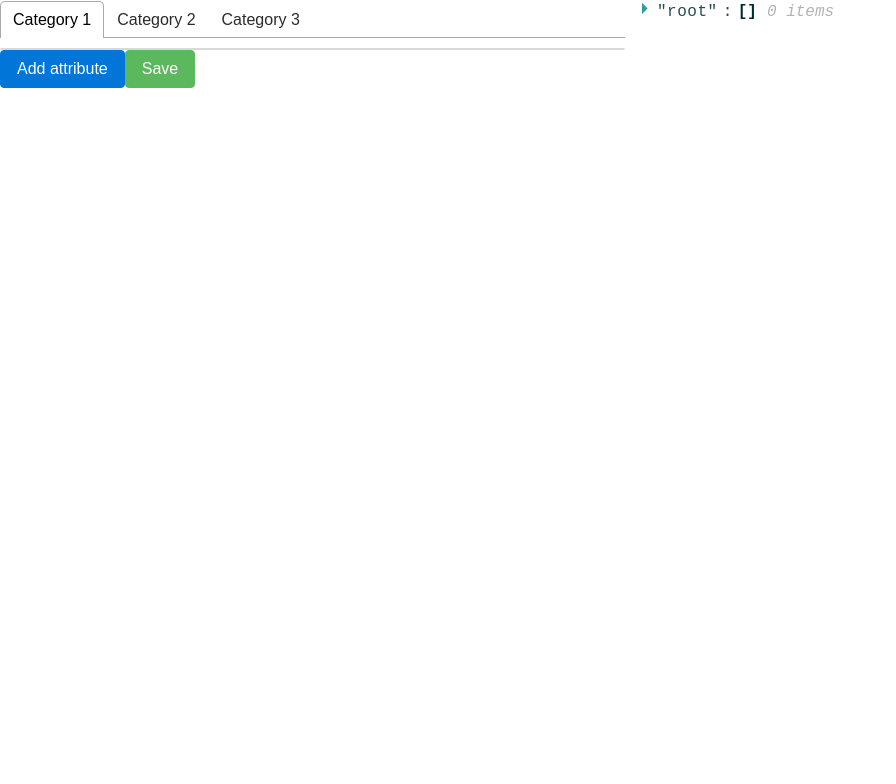
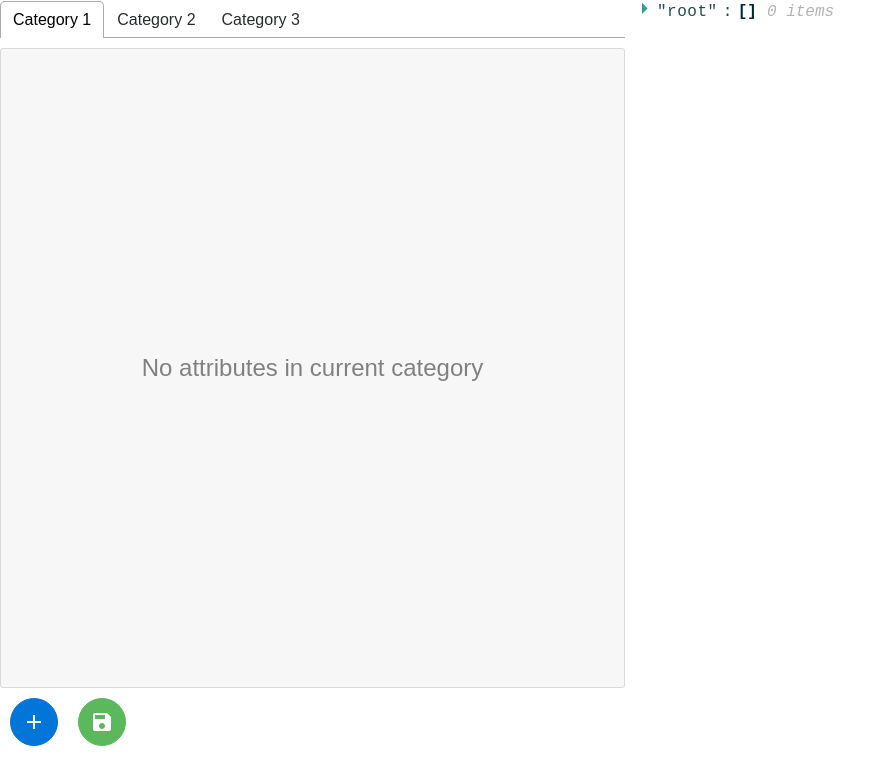
Before and after one commit to m0j0nz0r/categorized-attribute-list-v2, a React (Create React App) app: page / in a window 1280 px wide. Shown: the top 784 px of the page, without its empty margins (0-896 px from the left). Built offline with nearby package versions, Linux system fonts and the light colour scheme; what tcomb-form would draw is missing.

Commit message:
Styling and empty category message.

```diff
--- a/src/App.css
+++ b/src/App.css
@@ -26,3 +26,18 @@
   font-size: small;
   color: red;
 }
+.rc-collapse {
+  height: 80vh;
+  overflow-y: auto;
+}
+.react-json-view{
+  height: 95vh;
+  overflow-y: auto;
+}
+.btn {
+  margin: 10px;
+  border-radius: 50%;
+  height: 3rem;
+  width: 3rem;
+  padding: 0;
+}
--- a/src/Components/Categories/AddButton/index.jsx
+++ b/src/Components/Categories/AddButton/index.jsx
@@ -3,8 +3,8 @@ import { connect } from 'react-redux';
 import { createAttribute } from '../../actions/actions';
 
 const buttonComponent = ({ onClick, selectedCategoryId }) => (
-  <button className="btn btn-primary" onClick={onClick(selectedCategoryId)}>
-    Add attribute
+  <button className="btn btn-primary material-icons" onClick={onClick(selectedCategoryId)}>
+    add
   </button>
 );
 
--- a/src/Components/Categories/AttributeList/index.jsx
+++ b/src/Components/Categories/AttributeList/index.jsx
@@ -24,8 +24,9 @@ const getPanel = attribute => (
   </Collapse.Panel>
 );
 
-const getVisibleAttributes = (attributes, categoryId) =>
-  attributes.filter(attribute => attribute.categoryId === categoryId);
+const getVisibleAttributes = (attributes, categoryId) => {
+  return attributes.filter(attribute => attribute.categoryId === categoryId);
+};
 
 const mapStateToProps = state => ({
   accordion: true,
@@ -40,6 +41,31 @@ const mapDispatchToProps = dispatch => ({
   onChange: key => dispatch(expandAttribute(key)),
 });
 
-const AttributeList = connect(mapStateToProps, mapDispatchToProps)(Collapse);
+const CollapseWrapper = ({ attributeList }) => {
+  if (attributeList.length) {
+    const CollapseElement = connect(mapStateToProps, mapDispatchToProps)(Collapse);
+    return <CollapseElement />;
+  }
+  return (
+    <div
+      className="rc-collapse"
+      style={{
+        display: 'flex',
+        alignItems: 'center',
+        justifyContent: 'center',
+        fontSize: '24px',
+        color: 'gray',
+      }}
+    >
+      No attributes in current category
+    </div>
+  );
+};
+const AttributeList = connect(
+  state => ({ attributeList: getVisibleAttributes(
+    state.attributes.attributeList,
+    state.categories.selectedCategoryId,
+  ) }),
+)(CollapseWrapper);
 
 export default AttributeList;
--- a/src/Components/Categories/index.jsx
+++ b/src/Components/Categories/index.jsx
@@ -8,7 +8,7 @@ import { selectCategory } from '../actions/actions';
 
 const SaveButton = connect(
   state => ({ disabled: state.attributes.invalid.length > 0 }),
-)(({ disabled }) => <button className="btn btn-success" disabled={disabled}>Save</button>);
+)(({ disabled }) => <button className={`material-icons btn ${disabled ? 'btn-default active' : 'btn-success'}`} disabled={disabled}>save</button>);
 
 const makeTabs = tabList => tabList.map(tab => <Tab key={`tab-${tab.id}`}>{tab.name}</Tab>);
 
--- a/src/Components/reducers/attributes.js
+++ b/src/Components/reducers/attributes.js
@@ -29,6 +29,7 @@ const attributes = (state = initialState.attributes, action) => {
         },
       ]];
       newState.currentAttributeId = state.nextAttributeId.toString();
+      newState.invalid = [...newState.invalid, ...[state.nextAttributeId]];
       newState.nextAttributeId = state.nextAttributeId + 1;
       break;
     case UPDATE_ATTRIBUTE:
--- a/src/Components/reducers/invalid.js
+++ b/src/Components/reducers/invalid.js
@@ -11,7 +11,7 @@ const invalid = (state = initialState.attributes.invalid, action) => {
     case DELETE_ATTRIBUTE:
       action.list.forEach(
         (a) => {
-          hasError = a.errors.filter(e => e.message !== 'Duplicated').length;
+          hasError = a.errors && a.errors.filter(e => e.message !== 'Duplicated').length;
           if (hasError && index === -1) {
             newState.push(a.id);
           } else if (!hasError && index !== -1) {
```
